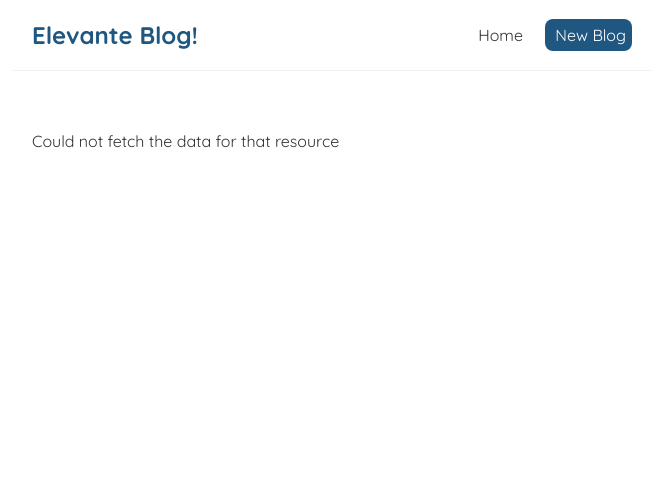
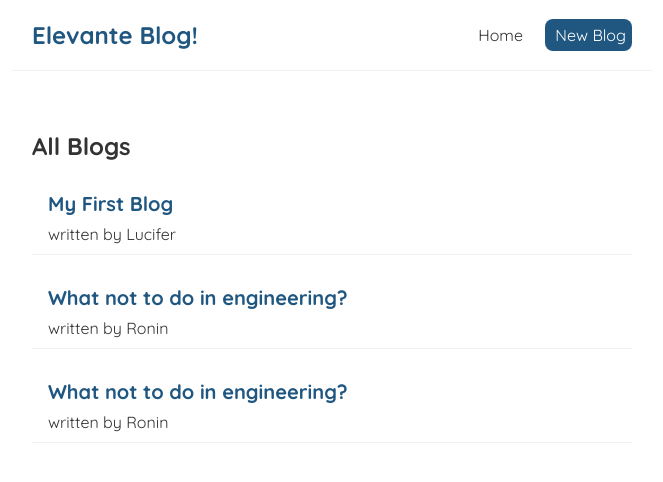
Before and after one commit to rajyashhh/elevante-blog, a React (Create React App) app: page / in a window 1280 px wide. Shown: the top 482 px of the page, without its empty margins (308-971 px from the left). Built offline with nearby package versions, Linux system fonts and the light colour scheme; no server answers; data requests are answered from the project's data file.

Commit message:
made a custom hook i.e. usefetch

```diff
--- a/src/Home.js
+++ b/src/Home.js
@@ -1,41 +1,16 @@
 import { useEffect, useState } from 'react';
 import BlogList from './bloglist';
+import useFetch from './usefetch';
 
 
 
 const Home = () => {
+    const {data : blogs, isPending, error} = useFetch('http://localhost:2000/blogs');
 
 
 
-    const[blogs, setBlogs] = useState(null);
-    const[isPending, setIsPending] = useState(true);
-    const[error, setError] = useState(null);
 
 
-
-    useEffect(()=>{ setTimeout(
-        ()=>{
-
-        fetch('http://localhost:8000/blofgs').then(res => {
-            console.log(res);
-            if(!res.ok){
-                throw Error('Could not fetch the data for that resource')
-            }
-            return res.json();
-        })
-            .then((data)=>{
-
-            setBlogs(data);
-            setIsPending(false);
-            setError(null);
-        })
-        .catch(err=>{
-            setError(err.message);
-            setIsPending(false);
-        })
-        }, 1000
-    )
-    }, []);
 
     return (
         <div className="home">
--- /dev/null
+++ b/src/usefetch.js
@@ -0,0 +1,36 @@
+import { useState, useEffect } from "react";
+
+
+function useFetch(url){
+    const[data, setData] = useState(null);
+    const[isPending, setIsPending] = useState(true);
+    const[error, setError] = useState(null);
+    useEffect(()=>{ setTimeout(
+        ()=>{
+
+        fetch(url).then(res => {
+            console.log(res);
+            if(!res.ok){
+                throw Error('Could not fetch the data for that resource')
+            }
+            return res.json();
+        })
+            .then((data)=>{
+
+            setData(data);
+            setIsPending(false);
+            setError(null);
+        })
+        .catch(err=>{
+            setError(err.message);
+            setIsPending(false);
+        })
+        }, 1000
+    )
+    }, [url]);
+
+    return {data, isPending, error}
+
+}
+
+export default useFetch;
```
